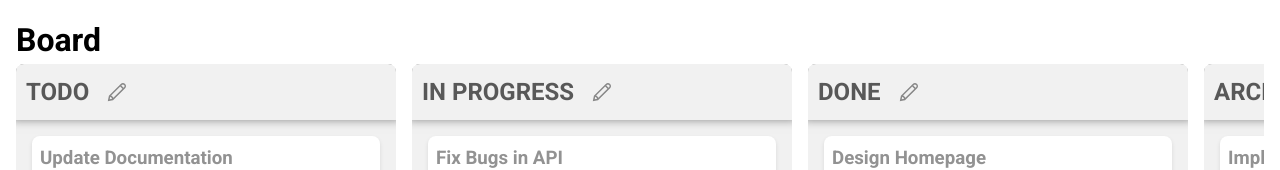
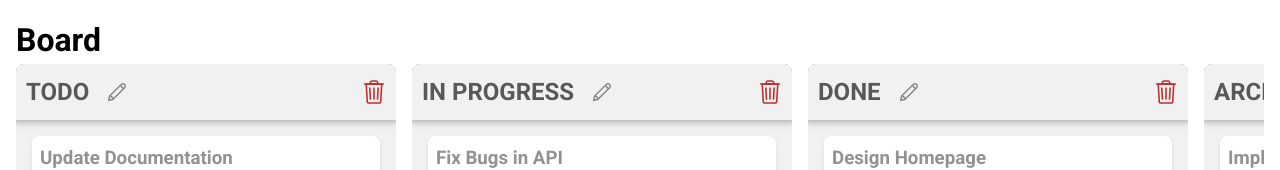
Before and after one commit to sauravjain91/kanban-board, a Vue app: page / in a window 1280 px wide. Shown: the top 170 px of the page. Built offline with nearby package versions, Linux system fonts and the light colour scheme.

Commit message:
use new structure of list and ids

```diff
--- a/package.json
+++ b/package.json
@@ -10,6 +10,7 @@
   "dependencies": {
     "core-js": "^3.8.3",
     "date-fns": "^3.6.0",
+    "uuid": "^10.0.0",
     "vue": "^3.2.13",
     "vuedraggable": "^4.1.0"
   },
--- a/src/App.vue
+++ b/src/App.vue
@@ -4,15 +4,18 @@
 
     <div class="board">
       <List
-        v-for="(column, index) in columns"
-        :key="index"
-        :title="column"
-        :tasks="getTasksForColumn(column)"
-        :showCreateTaskButton="index === 0"
+        v-for="(tasks, columnId) in tasks"
+        :key="columnId"
+        :title="getColumnTitle(columnId)"
+        :tasks="tasks"
+        :columnId="columnId"
+        :showCreateTaskButton="columnId === columns[0].id"
         @move-task="moveTask"
-        @create-task="createTask"
-        @update-title="updateTitle(index, $event)"
+        @create-task="createTask(columnId)"
+        @update-title="updateTitle(columnId, $event)"
+        @delete-column="deleteColumn(columnId)"
       />
+
       <button @click="addColumn" class="add-column">+</button>
     </div>
   </div>
@@ -21,177 +24,247 @@
 <script>
 import { ref } from "vue";
 import List from "./components/list/List.vue";
+import {
+  taskExists,
+  columnExistsByTitle,
+  columnExistsById,
+  findColumnIdByTaskId,
+} from "./helpers/utils";
+import { v4 as uuidv4 } from "uuid"; // Import v4 method from uuid
 
 export default {
   name: "Board",
   components: { List },
   setup() {
-    const columns = ref(["TODO", "IN PROGRESS", "DONE", "ARCHIVED"]);
+    const columns = ref([
+      { id: "d2a00a70-14cf-4f2a-91f6-97571c88836f", title: "TODO" },
+      { id: "7a08cf40-4395-48fb-ae9b-85e54a1205a5", title: "IN PROGRESS" },
+      { id: "afef5e57-fa08-42ef-891a-662fd01a6511", title: "DONE" },
+      { id: "72b0d6ba-c5d8-4752-a254-abf50b0d1af2", title: "ARCHIVED" },
+    ]);
 
-    const tasks = ref([
+    const tasks = ref({
+      "d2a00a70-14cf-4f2a-91f6-97571c88836f": [
         {
-        title: "Design Homepage",
-        status: "DONE",
-        updated_at: "2024-08-01T14:23:00Z",
-        completion_percentage: 100,
-      },
-      {
-        title: "Implement Authentication",
-        status: "ARCHIVED",
-        updated_at: "2024-07-20T09:15:30Z",
-        completion_percentage: 100,
-      },
-      {
-        title: "Fix Bugs in API",
-        status: "IN PROGRESS",
-        updated_at: "2024-08-15T11:42:10Z",
-        completion_percentage: 60,
-      },
-      {
+          id: uuidv4(),
           title: "Update Documentation",
-        status: "TODO",
           updated_at: "2024-08-17T16:25:05Z",
           completion_percentage: 10,
         },
         {
+          id: uuidv4(),
           title: "Review Pull Requests",
-        status: "TODO",
           updated_at: "2024-08-18T13:07:20Z",
           completion_percentage: 20,
         },
         {
+          id: uuidv4(),
           title: "Optimize Database Queries",
-        status: "TODO",
           updated_at: "2024-08-20T10:50:45Z",
           completion_percentage: 30,
         },
         {
+          id: uuidv4(),
           title: "Add User Analytics",
-        status: "TODO",
           updated_at: "2024-08-21T08:22:15Z",
           completion_percentage: 25,
         },
         {
+          id: uuidv4(),
           title: "Implement Payment Gateway",
-        status: "TODO",
           updated_at: "2024-08-22T15:11:55Z",
           completion_percentage: 40,
         },
         {
+          id: uuidv4(),
           title: "Create Admin Dashboard",
-        status: "TODO",
           updated_at: "2024-08-23T17:30:30Z",
           completion_percentage: 50,
         },
         {
+          id: uuidv4(),
           title: "Conduct User Testing",
-        status: "TODO",
           updated_at: "2024-08-24T14:45:10Z",
           completion_percentage: 60,
         },
         {
+          id: uuidv4(),
           title: "Refactor Codebase",
-        status: "TODO",
           updated_at: "2024-08-25T12:12:55Z",
           completion_percentage: 70,
         },
         {
+          id: uuidv4(),
           title: "Prepare Release Notes",
-        status: "TODO",
           updated_at: "2024-08-26T11:35:45Z",
           completion_percentage: 80,
         },
         {
+          id: uuidv4(),
           title: "Deploy to Production",
-        status: "TODO",
           updated_at: "2024-08-27T09:50:25Z",
           completion_percentage: 90,
         },
         {
+          id: uuidv4(),
           title: "Post-Deployment Testing",
-        status: "TODO",
           updated_at: "2024-08-28T14:30:10Z",
           completion_percentage: 85,
         },
         {
+          id: uuidv4(),
           title: "Fix Post-Deployment Bugs",
-        status: "TODO",
           updated_at: "2024-08-29T10:15:40Z",
           completion_percentage: 40,
         },
         {
+          id: uuidv4(),
           title: "Project Retrospective",
-        status: "TODO",
           updated_at: "2024-08-30T16:00:00Z",
           completion_percentage: 0,
         },
-    ]);
+      ],
+      "7a08cf40-4395-48fb-ae9b-85e54a1205a5": [
+        {
+          id: uuidv4(),
+          title: "Fix Bugs in API",
+          updated_at: "2024-08-15T11:42:10Z",
+          completion_percentage: 60,
+        },
+      ],
+      "afef5e57-fa08-42ef-891a-662fd01a6511": [
+        {
+          id: uuidv4(),
+          title: "Design Homepage",
+          updated_at: "2024-08-01T14:23:00Z",
+          completion_percentage: 100,
+        },
+      ],
+      "72b0d6ba-c5d8-4752-a254-abf50b0d1af2": [
+        {
+          id: uuidv4(),
+          title: "Implement Authentication",
+          updated_at: "2024-07-20T09:15:30Z",
+          completion_percentage: 100,
+        },
+      ],
+    });
+
+    const moveTask = (movedTask, targetColumnId) => {
+      const sourceColumnId = findColumnIdByTaskId(tasks.value, movedTask.id);
+      if (sourceColumnId === null) {
+        console.error("Task not found in any column.");
+        return;
+      }
+      if (sourceColumnId === targetColumnId) return;
+      const taskIndexInSourceColumn = tasks.value[sourceColumnId].findIndex(
+        (task) => task.id === movedTask.id
+      );
+
+      if (taskIndexInSourceColumn > -1) {
+        tasks.value[sourceColumnId].splice(taskIndexInSourceColumn, 1);
+        tasks.value[targetColumnId].push(movedTask);
+      }
+    };
 
     const getTasksForColumn = (column) =>
       tasks.value.filter((task) => task.status === column);
 
-    const moveTask = (task, status) => {
-      const taskToUpdate = tasks.value.find((t) => t.title === task.title);
-      if (taskToUpdate) {
-        taskToUpdate.status = status;
-      }
-    };
-
-    const createTask = (status) => {
+    const createTask = (columnId) => {
       const newTaskName = prompt("Enter the name of the new Task:");
       if (newTaskName === null || newTaskName.trim() === "") return;
 
-      if (tasks.value.some((task) => task.title === newTaskName)) {
+      if (taskExists(tasks.value, newTaskName)) {
         alert("A task with this name already exists.");
         return;
       }
 
       const newTask = {
         title: newTaskName,
-        status: status,
         updated_at: new Date(),
         completion_percentage: 0,
       };
-      tasks.value.push(newTask);
+      tasks.value[columnId] = [...tasks.value[columnId], newTask];
     };
 
     const addColumn = () => {
-      const newColumn = prompt(
-        "Enter the name of the new column:"
-      ).toUpperCase();
-      if (newColumn && !columns.value.includes(newColumn)) {
-        columns.value.push(newColumn);
-      } else {
-        alert("Column already exists or is invalid.");
+      const newColumn = prompt("Enter the name of the new column:");
+      if (newColumn === null) {
+        return;
       }
+      if (newColumn.trim() === "") {
+        alert("Column name cannot be empty.");
+        return;
+      }
+      if (
+        newColumn &&
+        columnExistsByTitle(columns.value, newColumn.toUpperCase())
+      ) {
+        alert("A column with this name already exists.");
+        return;
+      }
+      const newColumnObj = {
+        id: uuidv4(),
+        title: newColumn.toUpperCase(),
       };
 
-    const updateTitle = (index, newTitle) => {
-      const oldTitle = columns.value[index];
+      columns.value = [...columns.value, newColumnObj];
+      tasks.value[newColumnObj.id] = [];
+    };
+
+    const updateTitle = (columnId, newTitle) => {
+      const columnIndex = columns.value.findIndex(
+        (column) => column.id === columnId
+      );
+
+      if (columnIndex === -1) {
+        console.error("Column ID not found.");
+        return;
+      }
+
       if (
         newTitle &&
-        !columns.value.filter((value) => value !== oldTitle).includes(newTitle)
+        !columns.value
+          .filter((value) => value.id !== columnId)
+          .some((column) => column.title === newTitle)
       ) {
-        columns.value[index] = newTitle;
-
-        tasks.value.forEach((task) => {
-          if (task.status === oldTitle) {
-            task.status = newTitle;
-          }
-        });
+        columns.value[columnIndex].title = newTitle.toUpperCase();
       } else {
         alert("Column name is invalid or already exists.");
       }
     };
 
+    const deleteColumn = (columnId) => {
+      if (columnExistsById(columns.value, columnId)) {
+        if (
+          !confirm(
+            `Are you sure you want to delete the column "${getColumnTitle(
+              columnId
+            )}"? This action will remove the entire column along with all tasks it contains. Please note that this action cannot be undone.`
+          )
+        )
+          return;
+
+        columns.value = columns.value.filter(
+          (column) => column.id !== columnId
+        );
+        delete tasks.value[columnId];
+      }
+    };
+
+    const getColumnTitle = (columnId) =>
+      columns.value.filter((c) => c.id == columnId)[0].title;
+
     return {
       columns,
       tasks,
       getTasksForColumn,
-      moveTask,
       addColumn,
       createTask,
       updateTitle,
+      getColumnTitle,
+      deleteColumn,
+      moveTask,
     };
   },
 };
--- a/src/components/list/List.scss
+++ b/src/components/list/List.scss
@@ -16,11 +16,24 @@
     z-index: 10;
     box-shadow: 0 -6px 10px 5px rgba(0, 0, 0, 0.5);
     font-style: serif;
+    width: 100%;
     .read-only {
       display: flex;
       align-items: center;
       column-gap: 16px;
-      .edit-icon {
+      justify-content: space-between;
+      div {
+        display: flex;
+        column-gap: 16px;
+        .edit-icon {
+          width: 24px;
+          display: block;
+          &:hover {
+            cursor: pointer;
+          }
+        }
+      }
+      .delete-icon {
         width: 24px;
         display: block;
         &:hover {
--- a/src/components/list/List.vue
+++ b/src/components/list/List.vue
@@ -2,12 +2,20 @@
   <div class="list">
     <div class="list-header">
       <div v-show="!isEditing" class="read-only">
-        <h2>{{ title }}</h2>
+        <div>
+          <h2>{{ title }}</h2>
+          <img
+            :src="editIcon"
+            alt="Edit Icon"
+            @click="startEditing"
+            class="edit-icon"
+          />
+        </div>
         <img
-          :src="editIcon"
-          alt="Edit Icon"
-          @click="startEditing"
-          class="edit-icon"
+          :src="deleteIcon"
+          alt="Delete Icon"
+          @click="deleteColumn"
+          class="delete-icon"
         />
       </div>
       <input
@@ -23,9 +31,9 @@
     <draggable
       v-model="localTasks"
       :group="{ name: 'tasks', pull: true, put: true }"
-      @end="onTaskMoved"
-      item-key="title"
+      item-key="columnId"
       class="tasks"
+      @change="onTaskMoved"
     >
       <template #item="{ element }">
         <Task :task="element" />
@@ -44,12 +52,13 @@
 import { ref, watch, nextTick } from "vue";
 import draggable from "vuedraggable";
 import Task from "../task/Task.vue";
-import editIcon from "@/assets/icons/edit.svg"; // Import SVG here
+import editIcon from "@/assets/icons/edit.svg";
+import deleteIcon from "@/assets/icons/delete.svg";
 
 export default {
   name: "List",
   components: { draggable, Task },
-  props: ["title", "tasks", "showCreateTaskButton"],
+  props: ["title", "tasks", "showCreateTaskButton", "columnId"],
 
   setup(props, { emit }) {
     const localTasks = ref([...props.tasks]);
@@ -65,11 +74,12 @@ export default {
     );
 
     const onTaskMoved = (event) => {
-      emit("move-task", event.item, props.title);
+      if (!event.added) return;
+      emit("move-task", event.added.element, props.columnId);
     };
 
     const createTask = () => {
-      emit("create-task", props.title);
+      emit("create-task");
     };
 
     const startEditing = async () => {
@@ -79,6 +89,10 @@ export default {
       if (titleInput.value) {
         titleInput.value.focus();
       }
+    };
+
+    const deleteColumn = () => {
+      emit("delete-column");
     };
 
     const saveTitle = () => {
@@ -104,6 +118,8 @@ export default {
       isEditing,
       editTitle,
       titleInput,
+      deleteIcon,
+      deleteColumn,
     };
   },
 };
--- /dev/null
+++ b/src/helpers/utils.js
@@ -0,0 +1,23 @@
+export const taskExists = (tasks, title) => {
+  for (const key in tasks) {
+    if (tasks[key].some((task) => task.title === title)) return true;
+  }
+  return false;
+};
+
+export const columnExistsByTitle = (columns, title) => {
+  return columns.some(
+    (column) => column.title.toUpperCase() === title.toUpperCase()
+  );
+};
+
+export const columnExistsById = (columns, id) => {
+  return columns.some((column) => column.id === id);
+};
+
+export const findColumnIdByTaskId = (tasks, taskId) => {
+  for (const [listId, tasksList] of Object.entries(tasks)) {
+    if (tasksList.some((task) => task.id === taskId)) return listId;
+  }
+  return null;
+};
```
Also changed, not shown: src/assets/icons/delete.svg (added), 1 other file (tests, documents, lock files or other folders). Lines whose indentation alone changed are shown as unchanged.
